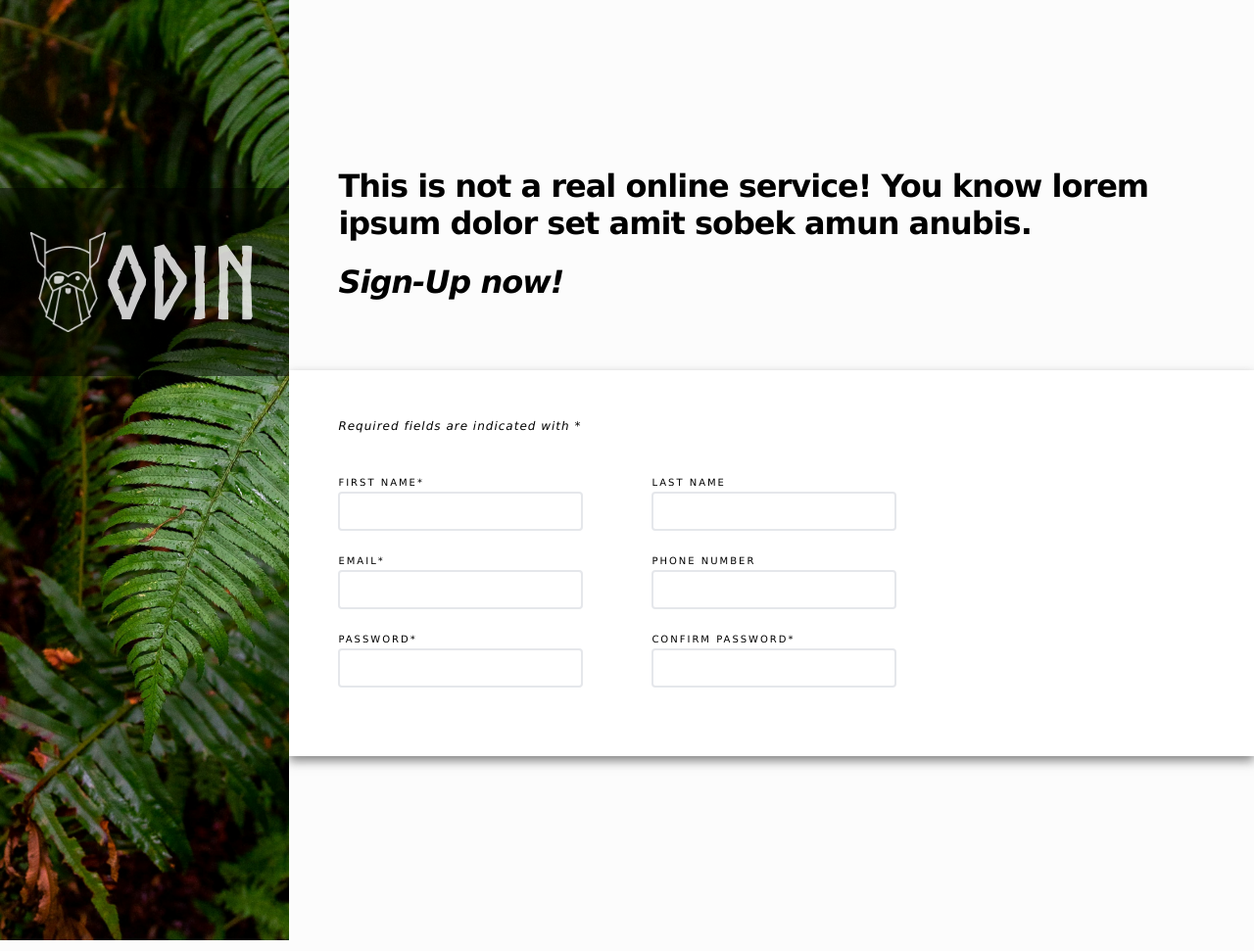
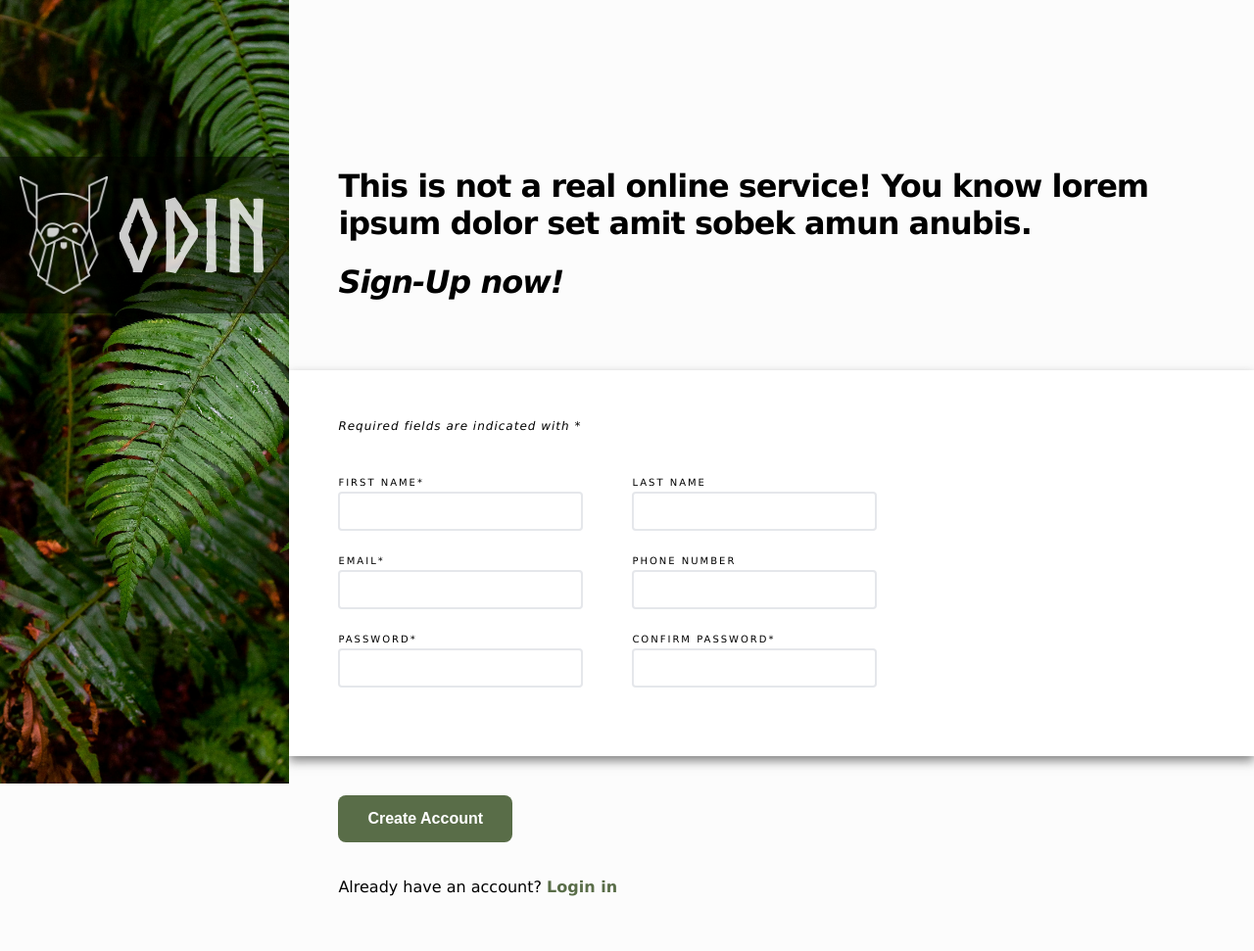
Before and after one commit to miryarik/signup-form, a plain HTML site: page index.html in a window 1280 px wide. Shown: the whole page at 98% size. Drawn offline with Linux system fonts and the light colour scheme.

Commit message:
added foot, submit and adjusted logo size

```diff
--- a/index.html
+++ b/index.html
@@ -11,7 +11,7 @@
         <div class="side-image">
             <div class="logo">
                     <img src="./assets/odin-lined.png" alt="odin-logo">
-                    <h1>ODIN</h1>
+                    <p>ODIN</p>
             </div>
         </div>
 
@@ -21,6 +21,8 @@
                 <h1>This is not a real online service! You know lorem ipsum dolor set amit sobek amun anubis.</h1>
                 <h1><em>Sign-Up now!</em></h1>
             </div>
+
+            <form action="/sample" method="post">
 
                 <div class="main-form">
 
@@ -60,7 +62,12 @@
                     </div>
                 </div>
 
-            <div class="form-foot"></div>
+                <div class="form-foot">
+                    <input type="submit" value="Create Account">
+                    <p>Already have an account? <a href="./login">Login in</a></p>
+                </div>
+
+            </form>
         </div>
     </div>
 </body>
--- a/styles.css
+++ b/styles.css
@@ -10,8 +10,9 @@
 html {
     --bg-color: #fcfcfc;
     --shadow-clr: rgba(82, 82, 82, 0.7);
-    --view-height: 120vh;
+    --view-height: 100vh;
     --fonts: Verdana, Helvetica, Arial, sans-serif;
+    --green: #596D48;
 }
 
 html, body, .main-container {
@@ -31,32 +32,36 @@ html, body, .main-container {
     background-size: cover;
     height: var(--view-height);
     width: 30%;
-    /* min-width: 30%; */
     display: flex;
     justify-content: center;
     position: relative;
 }
 
 .logo > img {
-    width: min(50%, 6vw);
+    height: 15vh;
     opacity: 0.8;
+    margin: 10px auto;
+    margin-right: 5px;
+    padding: 0;
 }
 
-.logo > h1 {
+.logo > p {
     font-size: min(1000%, 8vw);
-    margin: 0;
+    margin: 10px auto;
+    margin-left: 5px;
     padding: 0;
 }
 
 .logo {
     display: flex;
     font-family: 'odin';
+    padding: 50px;
     position: absolute;
     justify-content: center;
     align-items: center;
     top: 20%;
     width: 100%;
-    height: 12em;
+    height: 20vh;
     color: rgba(255, 255, 255, 0.8);
     background-color: rgba(0, 0, 0, 0.5);
     overflow: hidden;
@@ -87,7 +92,8 @@ html, body, .main-container {
 
 .main-form > div {
     display: flex;
-    gap: 30px;
+    gap: 10px;
+    flex-wrap: wrap;
 }
 
 .main-form > .indicate-req {
@@ -131,3 +137,38 @@ html, body, .main-container {
     border: 2px solid #eb3c3c;
     outline: none;
 }
+
+.form-foot {
+    padding: 40px 50px;
+    font-family: var(--fonts);
+}
+
+.form-foot > input[type='submit'] {
+    padding: 15px 30px;
+    margin-bottom: 20px;
+    border-radius: 8px;
+    border: 0;
+    font-size: 1em;
+    font-weight: 800;
+    color: white;
+    background-color: var(--green);
+}
+
+.form-foot > input[type='submit']:hover,
+.form-foot > input[type='submit']:focus {
+    cursor: pointer;
+    box-shadow: 0 0 5px var(--green);
+    outline-offset: 2px;
+    outline-color: var(--green);
+}
+
+.form-foot > p > a {
+    font-weight: 900;
+    color: var(--green);
+    text-decoration: none;
+}
+
+.form-foot > p > a:hover {
+    text-decoration: underline;
+    cursor: pointer;
+}
```
Lines whose indentation alone changed are shown as unchanged.
